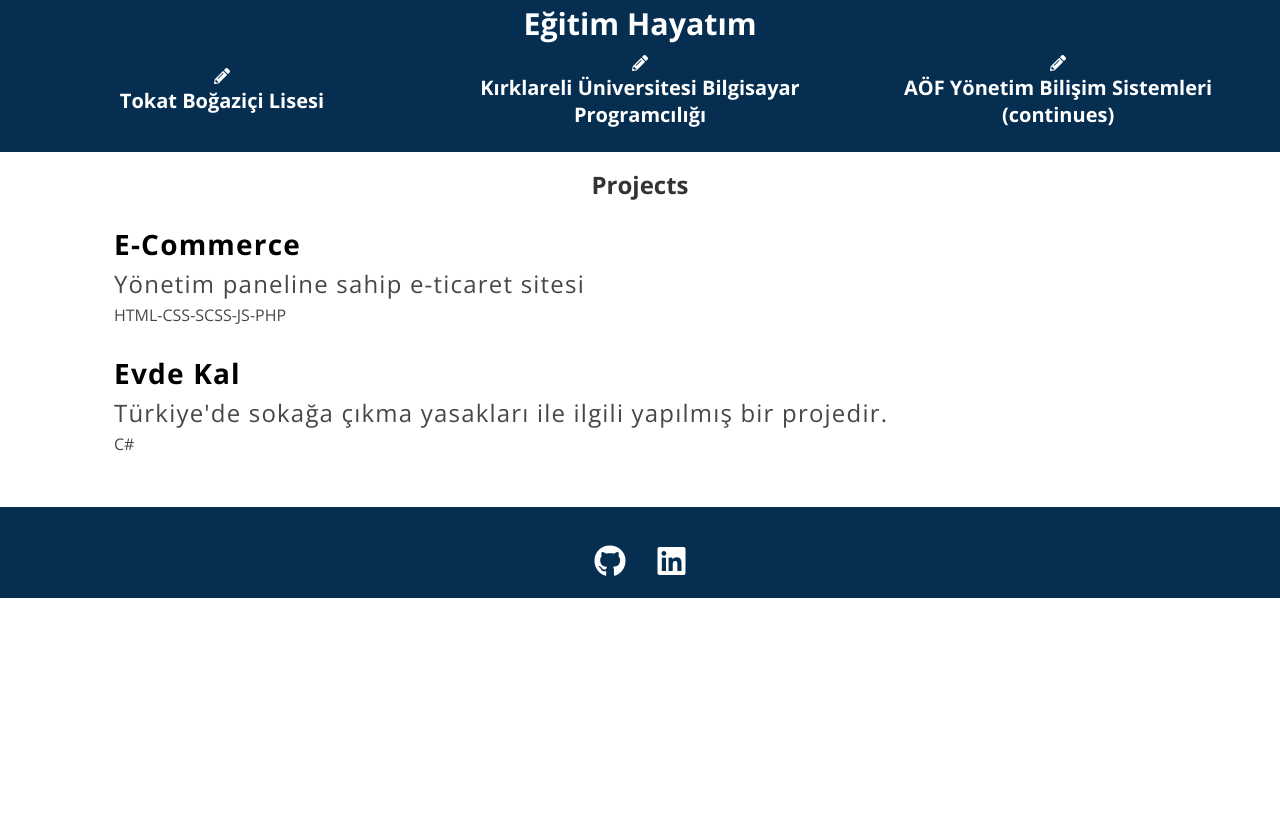
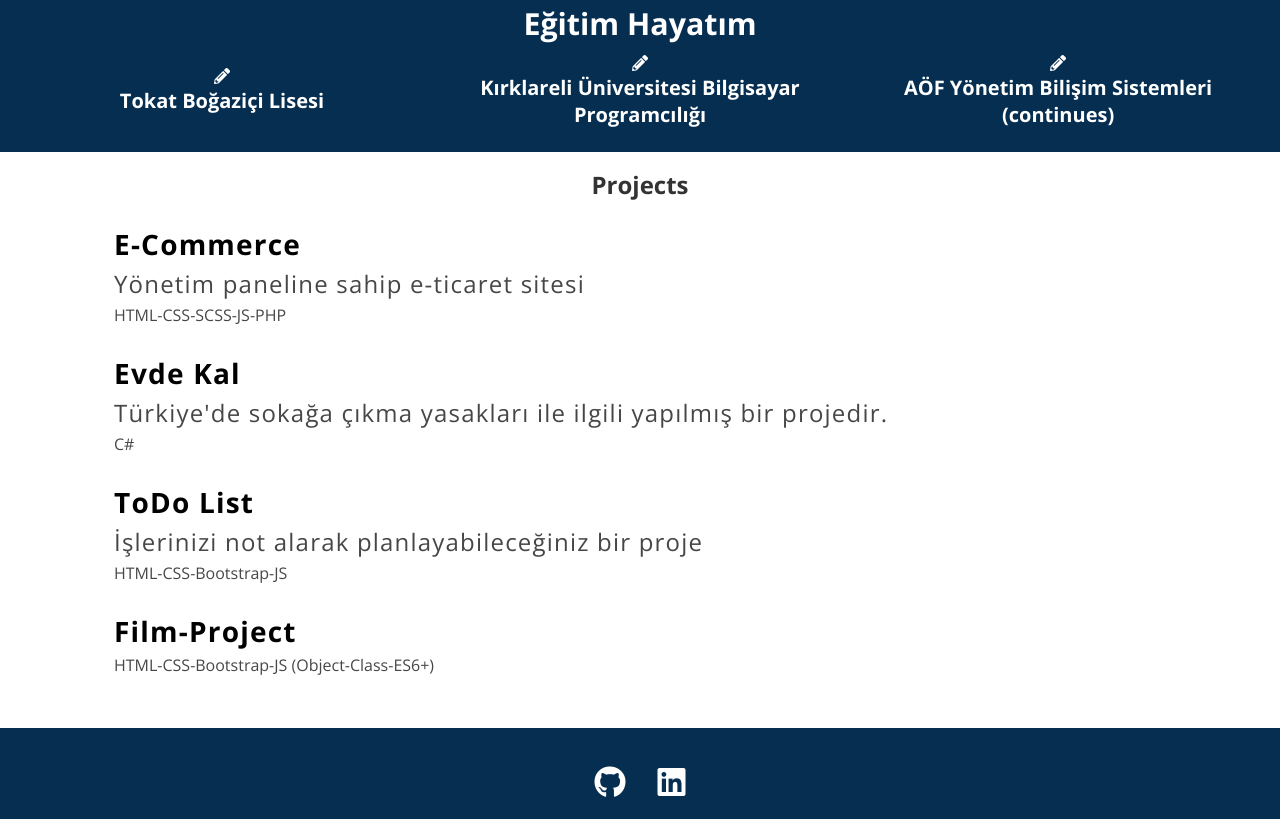
Before and after one commit to sapmaztaha/sapmaztaha.github.io, a plain HTML site: page index.html in a window 1280 px wide. Shown: the part 688-1507 px from the top of the page. Before the commit the page ends 1286 px from the top, so only its background shows below. Drawn offline with nearby package versions, Linux system fonts and the light colour scheme.

Commit message:
Update index.html

```diff
--- a/index.html
+++ b/index.html
@@ -123,6 +123,62 @@
 
           <!-- ! Course 3 -->
 
+          <div class="course">
+            <!-- <div class="course-image">
+              <img src="" alt="" />
+            </div> -->
+            <div class="course-info">
+              <div class="title">
+                <a href="https://github.com/sapmaztaha/e-commerce" target="_blank" class="link"  style="color:black;" >ToDo List</a>
+              </div>
+              <div class="description">
+                İşlerinizi not alarak planlayabileceğiniz bir proje
+              </div>
+              <div class="instructor">HTML-CSS-Bootstrap-JS</div>
+              <!-- <div class="rating"></div> -->
+            </div>
+          </div>
+
+        <!-- ! Course 4 -->
+        <div class="course">
+          <!-- <div class="course-image">
+            <img src="" alt="" />
+          </div> -->
+
+          <div class="course-info">
+            <div class="title">
+              <a href="https://github.com/sapmaztaha/EvdeKal" target="_blank" class="link">Film-Project</a>
+            </div>
+            <div class="description">
+
+            </div>
+            <div class="instructor">HTML-CSS-Bootstrap-JS (Object-Class-ES6+)</div>
+            <!-- <div class="rating"></div> -->
+          </div>
+        </div>
+
+         <!-- ! Course 5 -->
+         <!--<div class="course">
+           <div class="course-image">
+            <img src="" alt="" />
+          </div> -->
+
+          <!-- <div class="course-info">
+            <div class="title">
+              <a href="https://github.com/sapmaztaha/EvdeKal" target="_blank" class="link">Film-Project</a>
+            </div>
+            <div class="description">
+
+            </div>
+            <div class="instructor">HTML-CSS-Bootstrap-JS (Object-Class-ES6+)</div>
+            <!-- <div class="rating"></div>
+          </div>
+        </div> -->
+
+
+
+
+
         </div>
       </div>
     </section>
```
